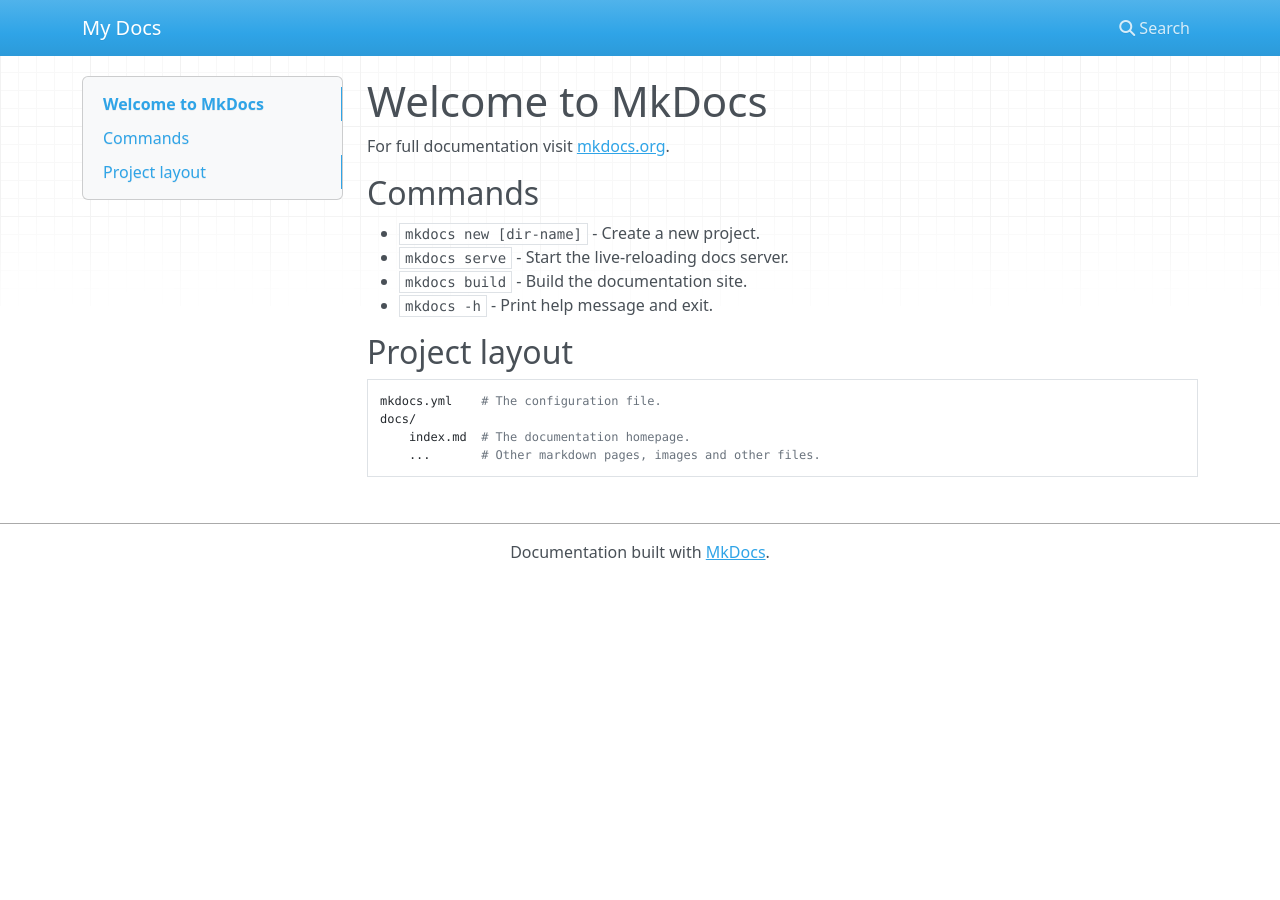
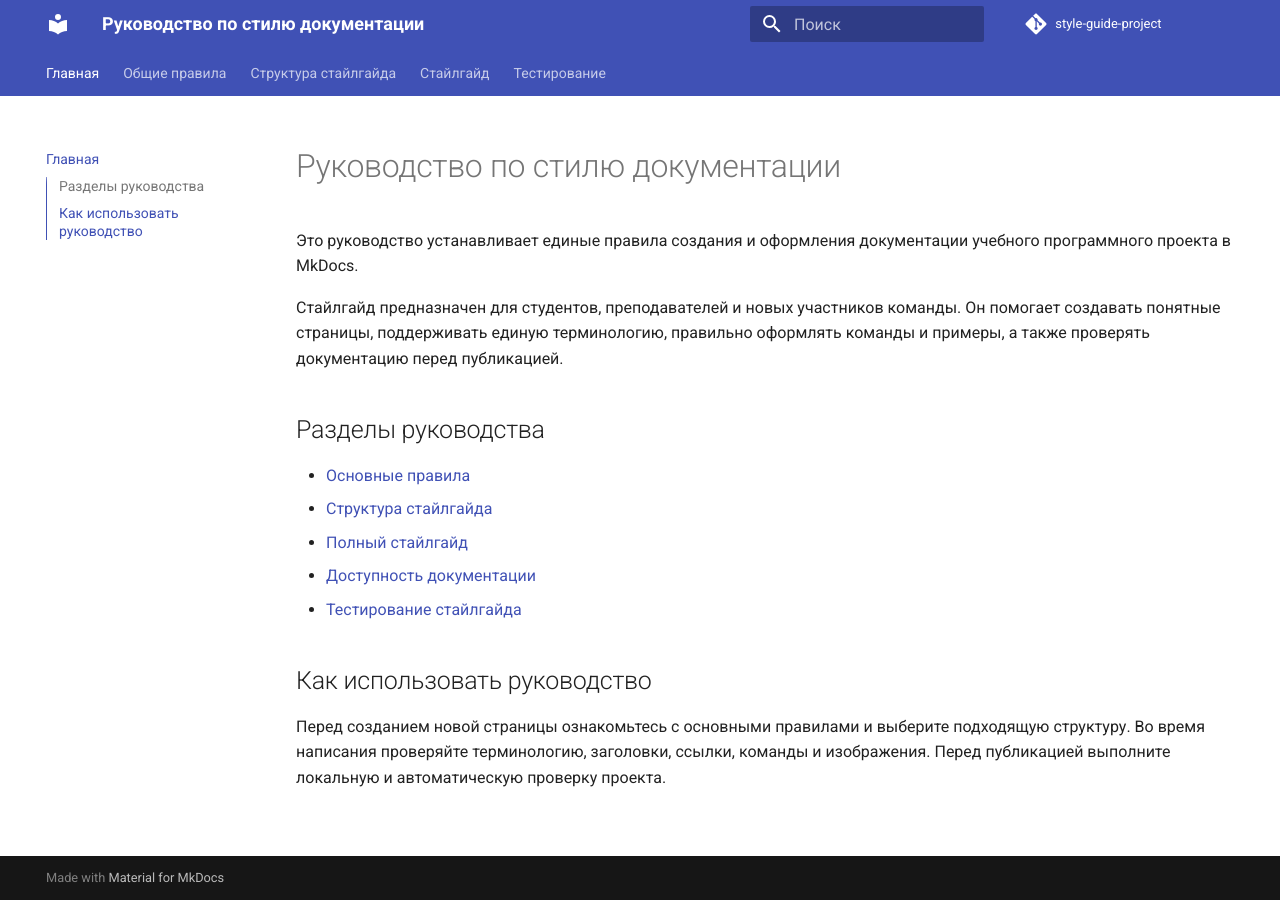
Before and after one commit to NickAlexeev4488/style-guide-project, an MkDocs documentation site: the page built from docs/index.md, in a window 1280 px wide. Built offline with MkDocs 1.6.1 and Material for MkDocs 9.7.7, drawn with Linux system fonts in a browser that asks for light colours; nearby versions of some CDN libraries; comment, search, counter and statistics services are not loaded.

```diff
--- a/docs/index.md
+++ b/docs/index.md
@@ -1,17 +1,17 @@
-# Welcome to MkDocs
+# Руководство по стилю документации
 
-For full documentation visit [mkdocs.org](https://www.mkdocs.org).
+Это руководство устанавливает единые правила создания и оформления документации учебного программного проекта в MkDocs.
 
-## Commands
+Стайлгайд предназначен для студентов, преподавателей и новых участников команды. Он помогает создавать понятные страницы, поддерживать единую терминологию, правильно оформлять команды и примеры, а также проверять документацию перед публикацией.
 
-* `mkdocs new [dir-name]` - Create a new project.
-* `mkdocs serve` - Start the live-reloading docs server.
-* `mkdocs build` - Build the documentation site.
-* `mkdocs -h` - Print help message and exit.
+## Разделы руководства
 
-## Project layout
+- [Основные правила](rules.md)
+- [Структура стайлгайда](structure.md)
+- [Полный стайлгайд](style-guide.md)
+- [Доступность документации](accessibility.md)
+- [Тестирование стайлгайда](testing.md)
 
-    mkdocs.yml    # The configuration file.
-    docs/
-        index.md  # The documentation homepage.
-        ...       # Other markdown pages, images and other files.
+## Как использовать руководство
+
+Перед созданием новой страницы ознакомьтесь с основными правилами и выберите подходящую структуру. Во время написания проверяйте терминологию, заголовки, ссылки, команды и изображения. Перед публикацией выполните локальную и автоматическую проверку проекта.
--- a/mkdocs.yml
+++ b/mkdocs.yml
@@ -1 +1,20 @@
-site_name: My Docs
+site_name: Руководство по стилю документации
+site_url: https://NickAlexeev4488.github.io/style-guide-project/
+repo_url: https://github.com/NickAlexeev4488/style-guide-project
+repo_name: style-guide-project
+
+theme:
+  name: material
+  language: ru
+  features:
+    - navigation.tabs
+    - navigation.sections
+    - navigation.top
+    - toc.integrate
+
+nav:
+  - Главная: index.md
+  - Общие правила: rules.md
+  - Структура стайлгайда: structure.md
+  - Стайлгайд: style-guide.md
+  - Тестирование: testing.md
```
Also changed, not shown: CONTRIBUTING.md (added, +92 -0 lines), README.md (added, +40 -0 lines), docs/rules.md (added, +67 -0 lines), docs/structure.md (added, +49 -0 lines), docs/style-guide.md (added, +179 -0 lines), docs/testing.md (added, +67 -0 lines).
